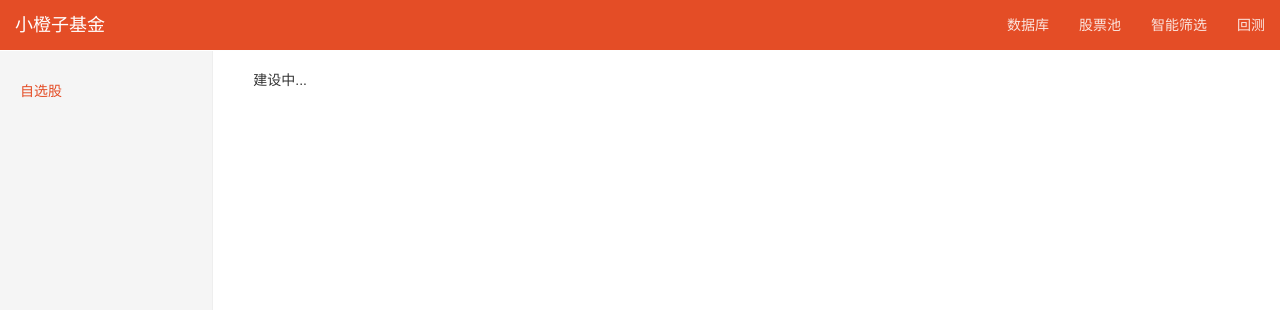
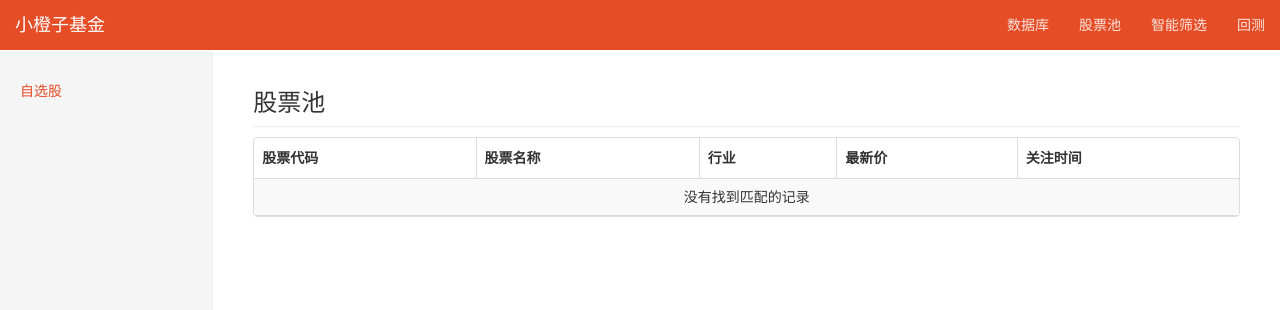
Before and after one commit to flychensc/orange, a Django app: page /stock/pool in a window 1280 px wide. Shown: the top 310 px of the page. Run offline with Django 3.2, Linux system fonts and the light colour scheme; data that the repository does not hold is empty; parts of the project's set-up code (start-up, migrations or seed data) failed here and were passed over; some libraries are stand-ins or nearby versions.

Commit message:
自选股展示

```diff
--- a/backend/views.py
+++ b/backend/views.py
@@ -348,11 +348,13 @@ def interest_list(request):
     for item in Interest.objects.all():
         basic = get_stock_basics().loc[item.code]
         history = get_k_data(item.code)
+        growth = history['close'][0] - history['open'][0]
         interests.append({
             'code': item.code,
             'name': basic.loc['name'],
             'industry': basic.loc['industry'],
             'price': history['close'][0],
+            'growth': round(growth/history['open'][0]*100, 2),
             'created': item.createDay,
         })
 
--- a/webgui/templates/pool.html
+++ b/webgui/templates/pool.html
@@ -53,7 +53,12 @@
         </div>
         <div class="col-sm-9 col-sm-offset-3 col-md-10 col-md-offset-2 main">
 
-            <div>建设中...</div>
+        <h3 class="sub-header">股票池
+        </h3>
+        <div class="table-responsive">
+          <table class="table table-striped" id="interest_pool">
+          </table>
+        </div>
 
         </div>
       </div>
@@ -71,5 +76,50 @@
     <!-- 引入 echarts.js -->
     <script src="/static/js/echarts.min.js"></script>
 
+    <script type="text/javascript">
+
+      $('#interest_pool').bootstrapTable({
+        url: "/data/interest_list",
+        responseHandler: function(resp) {
+          newResp = [];
+          resp.interests.forEach(function(e) {
+              if (e.growth > 0) {
+                price = '<font color="red">' + e.price + " (" + e.growth + "%)" + '</font>'
+              } else if (e.growth < 0) {
+                price = '<font color="green">' + e.price + " (" + e.growth + "%)" + '</font>'
+              } else {
+                price = e.price + " (" + e.growth + "%)"
+              }
+              newResp.push({
+                  'code': e.code,
+                  'name': '<a target="_blank" href="/stock/detail?code=' + e.code + '">' + e.name + '</a>',
+                  'industry': e.industry,
+                  'price': price,
+                  'createDay': e.created,
+              });
+          })
+          return newResp;
+        },
+        columns: [{
+            field: 'code',
+            title: '股票代码'
+        }, {
+            field: 'name',
+            title: '股票名称'
+        }, {
+            field: 'industry',
+            title: '行业'
+        }, {
+            field: 'price',
+            title: '最新价'
+        }, {
+            field: 'createDay',
+            title: '关注时间'
+        }, ]
+
+      });
+
+      </script>
+
   </body>
 </html>
```
